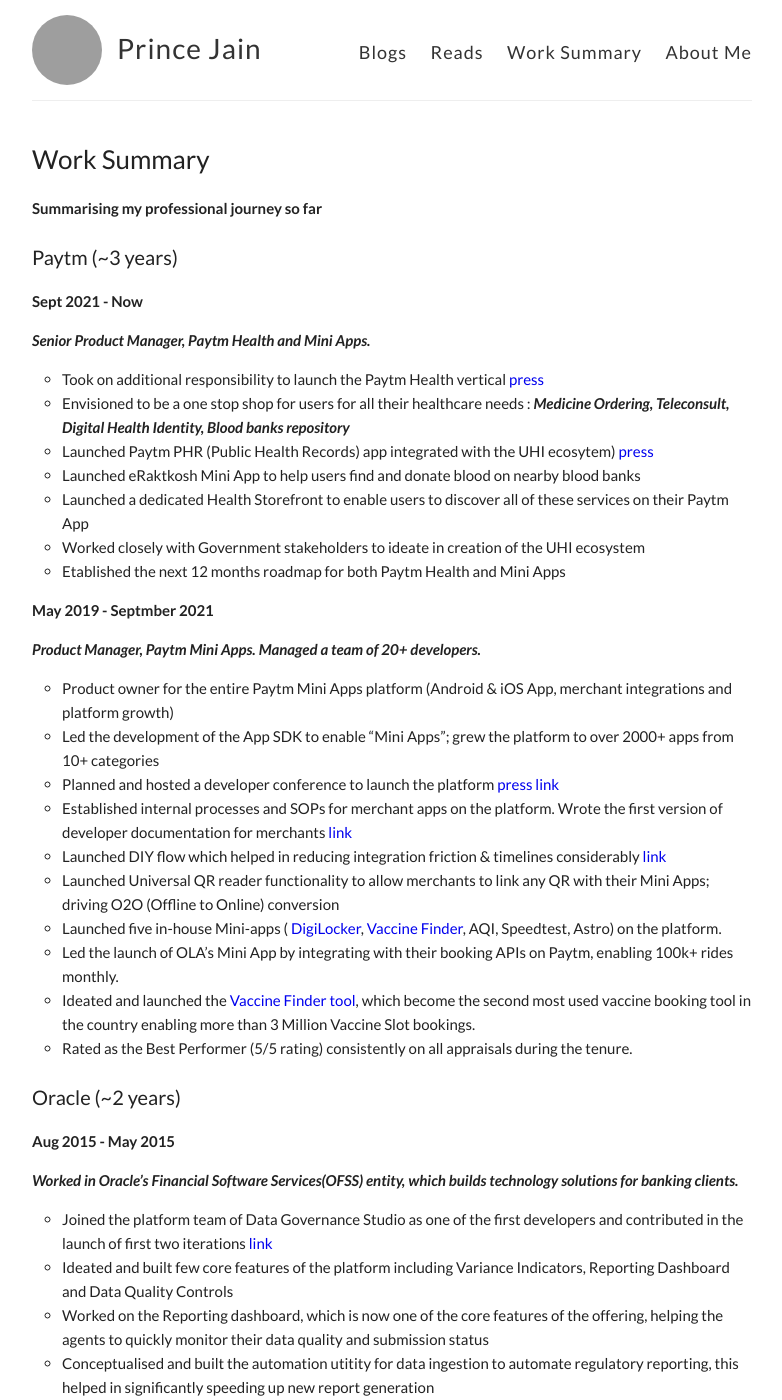
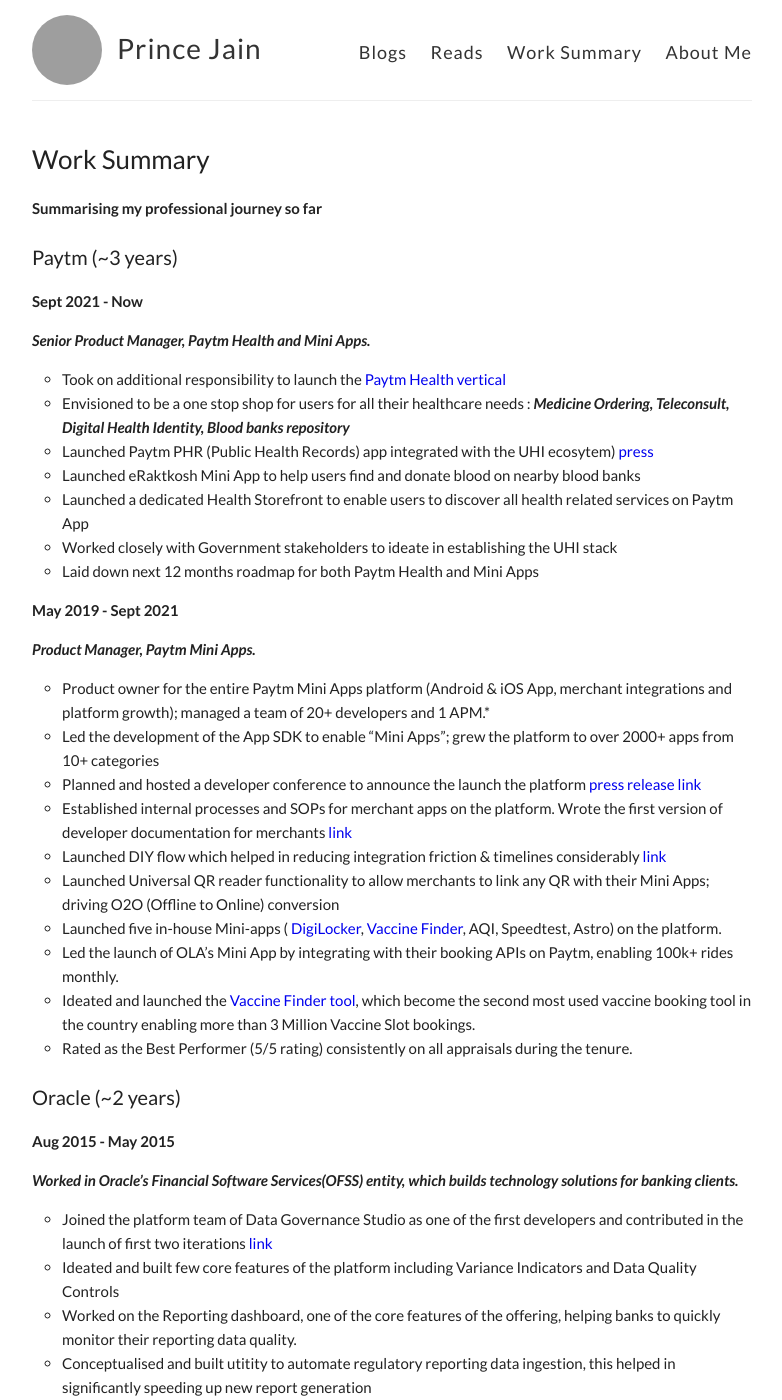
Before and after one commit to product-noob/product-noob.github.io, a Jekyll site: the page built from worksummary.md, in a window 1280 px wide and 1400 px high. Shown: the whole window, without its empty margins (248-1030 px from the left). Built offline with Jekyll 4.4.1, drawn with Linux system fonts in a browser that asks for light colours; grey boxes are pictures that could not be loaded.

Commit message:
Update worksummary.md

```diff
--- a/worksummary.md
+++ b/worksummary.md
@@ -10,21 +10,21 @@ permalink: /worksummary/
 **Sept 2021 - Now**
 
 *Senior Product Manager, Paytm Health and Mini Apps.*
-- Took on additional responsibility to launch the Paytm Health vertical [press](https://twitter.com/Paytm/status/1479712862746517506)
+- Took on additional responsibility to launch the [Paytm Health vertical](https://twitter.com/Paytm/status/1479712862746517506)
 - Envisioned to be a one stop shop for users for all their healthcare needs : *Medicine Ordering, Teleconsult, Digital Health Identity, Blood banks repository*
 - Launched Paytm PHR (Public Health Records) app integrated with the UHI ecosytem) [press](https://www.livemint.com/technology/paytm-users-can-now-create-their-health-id-know-its-benefits-11640596211499.html)
 - Launched eRaktkosh Mini App to help users find and donate blood on nearby blood banks
-- Launched a dedicated Health Storefront to enable users to discover all of these services on their Paytm App
-- Worked closely with Government stakeholders to ideate in creation of the UHI ecosystem
-- Etablished the next 12 months roadmap for both Paytm Health and Mini Apps
+- Launched a dedicated Health Storefront to enable users to discover all health related services on Paytm App
+- Worked closely with Government stakeholders to ideate in establishing the UHI stack
+- Laid down next 12 months roadmap for both Paytm Health and Mini Apps
 
 
-**May 2019 - Septmber 2021**
+**May 2019 - Sept 2021**
 
-*Product Manager, Paytm Mini Apps. Managed a team of 20+ developers.*
-  - Product owner for the entire Paytm Mini Apps platform (Android & iOS App, merchant integrations and platform growth)
+*Product Manager, Paytm Mini Apps.*
+  - Product owner for the entire Paytm Mini Apps platform (Android & iOS App, merchant integrations and platform growth); managed a team of 20+ developers and 1 APM.*
   - Led the development of the App SDK to enable "Mini Apps"; grew the platform to over 2000+ apps from 10+ categories
-  - Planned and hosted a developer conference to launch the platform [press](https://www.livemint.com/technology/apps/paytm-announces-mini-apps-developers-conference-on-8-october-11601965880559.html) [link](https://www.youtube.com/watch?v=nuK7Ct59Vyk&t=3162s)
+  - Planned and hosted a developer conference to announce the launch the platform [press release](https://www.livemint.com/technology/apps/paytm-announces-mini-apps-developers-conference-on-8-october-11601965880559.html) [link](https://www.youtube.com/watch?v=nuK7Ct59Vyk&t=3162s)
   - Established internal processes and SOPs for merchant apps on the platform. Wrote the first version of developer documentation for merchants [link](https://business.paytm.com/docs/miniprograms/overview/)
   - Launched DIY flow which helped in reducing integration friction & timelines considerably [link](https://www.youtube.com/watch?v=W0qN81dujfs)
   - Launched Universal QR reader functionality to allow merchants to link any QR with their Mini Apps; driving O2O (Offline to Online) conversion
@@ -40,6 +40,6 @@ permalink: /worksummary/
 
 *Worked in Oracle’s Financial Software Services(OFSS) entity, which builds technology solutions for banking clients.*
   - Joined the platform team of Data Governance Studio as one of the first developers and contributed in the launch of first two iterations [link](https://www.oracle.com/a/ocom/docs/industries/financial-services/ds-ofs-dgrr-3714726.pdf)
-  - Ideated and built few core features of the platform including Variance Indicators, Reporting Dashboard and Data Quality Controls
-  - Worked on the Reporting dashboard, which is now one of the core features of the offering, helping the agents to quickly monitor their data quality and submission status
-  - Conceptualised and built the automation utitity for data ingestion to automate regulatory reporting, this helped in significantly speeding up new report generation
+  - Ideated and built few core features of the platform including Variance Indicators and Data Quality Controls
+  - Worked on the Reporting dashboard, one of the core features of the offering, helping banks to quickly monitor their reporting data quality.
+  - Conceptualised and built utitity to automate regulatory reporting data ingestion, this helped in significantly speeding up new report generation
```
